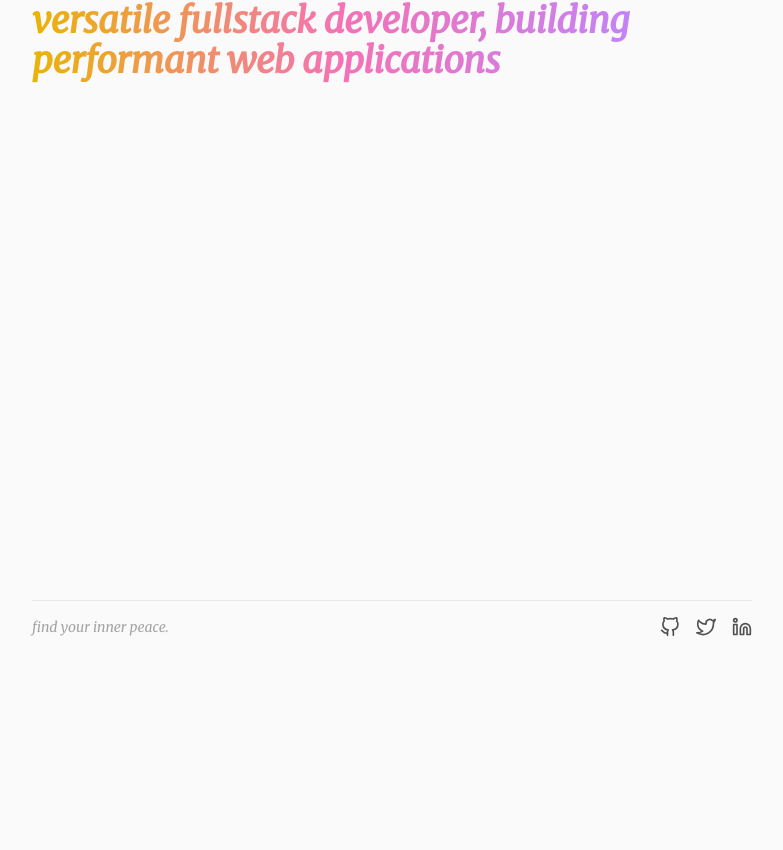
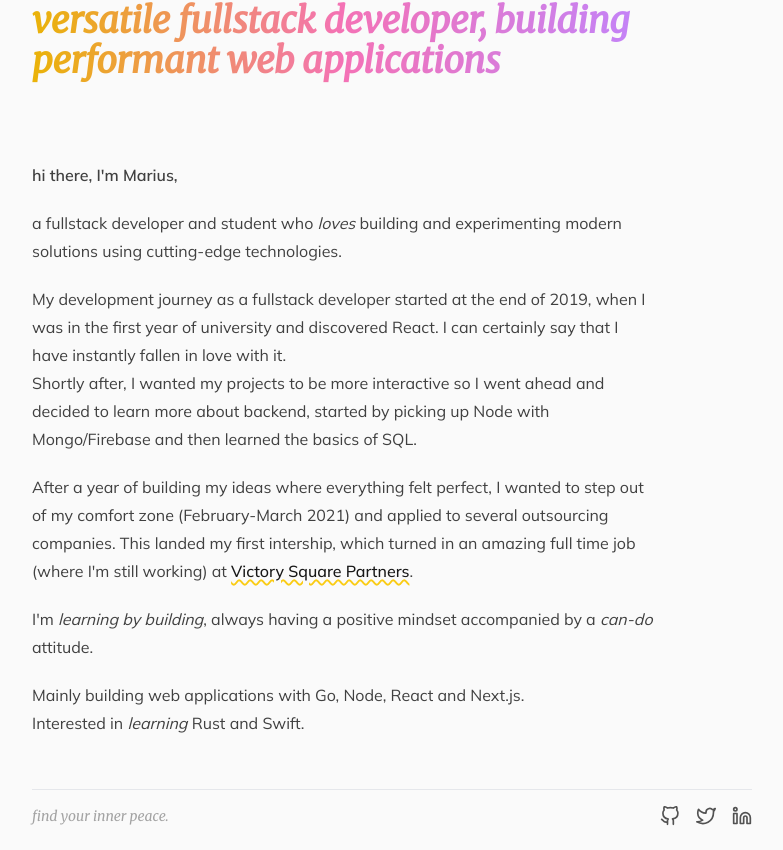
Before and after one commit to mariusflorescu/mariusflorescu.io, a Next.js app: page / in a window 1280 px wide. Shown: the part 139-989 px from the top of the page, without its empty margins (248-1031 px from the left). Before the commit the page ends 800 px from the top, so only its background shows below. Built offline with nearby package versions, Linux system fonts and the light colour scheme.

Commit message:
updated padding on footer

```diff
--- a/components/Footer/index.tsx
+++ b/components/Footer/index.tsx
@@ -1,9 +1,8 @@
-import React from "react";
 import { GithubIcon, TwitterIcon, LinkedinIcon } from "../../icons";
 
 const Footer = () => {
   return (
-    <React.Fragment>
+    <div className="py-6">
       <hr className="text-neutral-800 my-4" />
       <div className="w-full flex justify-between items-center">
         <span className="text-neutral-400 font-merri text-sm">
@@ -24,7 +23,7 @@ const Footer = () => {
           </a>
         </div>
       </div>
-    </React.Fragment>
+    </div>
   );
 };
 
--- a/pages/index.tsx
+++ b/pages/index.tsx
@@ -11,7 +11,7 @@ const Home: NextPage = () => {
           versatile fullstack developer, building performant web applications
         </GradientText>
 
-        {/* <b>hi there, I'm Marius,</b>
+        <b>hi there, I'm Marius,</b>
         <p>
           a fullstack developer and student who <em>loves</em> building and
           experimenting modern solutions using cutting-edge technologies.
@@ -44,7 +44,7 @@ const Home: NextPage = () => {
           Mainly building web applications with Go, Node, React and Next.js.{" "}
           <br />
           Interested in <em>learning</em> Rust and Swift.
-        </p> */}
+        </p>
       </div>
     </Layout>
   );
```
